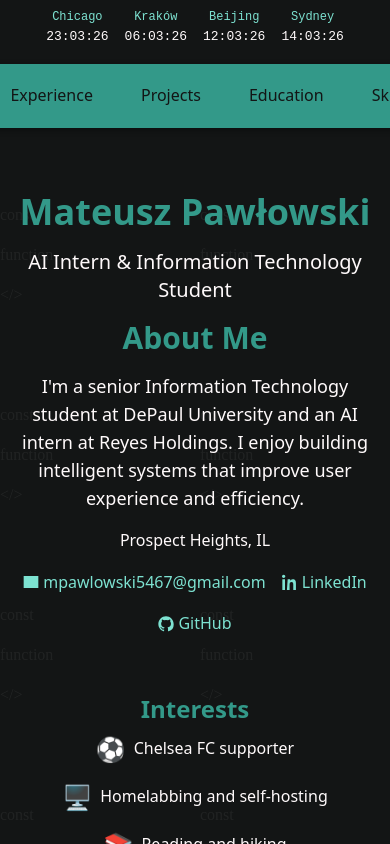
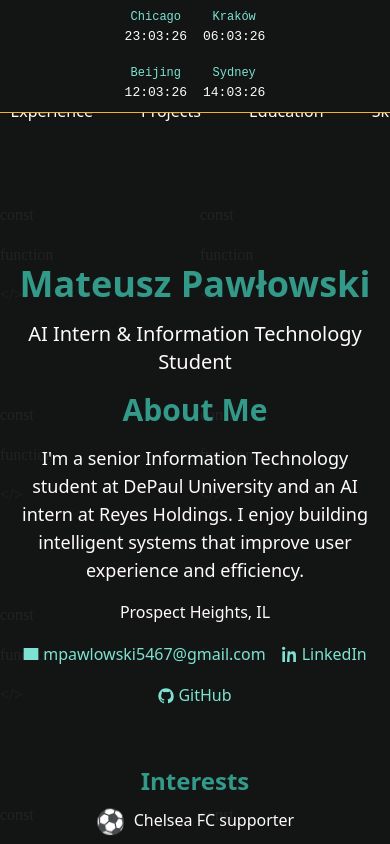
Before and after one commit to Mpawlowski5467/mateusz-pawlowski-portfolio, a React (Vite) app: page / in a window 390 px wide. Shown: the top 844 px of the page. Built offline with nearby package versions, Linux system fonts and the light colour scheme.

Commit message:
feat: restore blurred navbar with clock bar

```diff
--- a/src/App.jsx
+++ b/src/App.jsx
@@ -7,7 +7,8 @@ import { Education } from './components/Education.jsx'
 import { Skills } from './components/Skills.jsx'
 import { BackToTopButton } from './components/BackToTopButton.jsx'
 import { Footer } from './components/Footer.jsx'
-import { TopRow } from './components/TopRow.jsx'
+import { ClockBar } from './components/ClockBar.jsx'
+import { Navbar } from './components/Navbar.jsx'
 import { LanguageContext } from './context/LanguageContext.jsx'
 import { translations } from './i18n.js'
 
@@ -17,7 +18,8 @@ export function App() {
 
   return (
     <LanguageContext.Provider value={{ lang, setLang, t }}>
-      <TopRow />
+      <ClockBar />
+      <Navbar />
       <PersonalInfo />
       <Experience />
       <Projects />
--- a/src/components/TopRow.jsx
+++ b/src/components/ClockBar.jsx
@@ -1,9 +1,8 @@
 import { useEffect, useState } from 'react'
-import { Navbar } from './Navbar.jsx'
 
 const zones = [
   { city: 'Chicago', tz: 'America/Chicago' },
-  { city: 'Krak\u00f3w', tz: 'Europe/Warsaw' },
+  { city: 'Kraków', tz: 'Europe/Warsaw' },
   { city: 'Beijing', tz: 'Asia/Shanghai' },
   { city: 'Sydney', tz: 'Australia/Sydney' }
 ]
@@ -18,8 +17,10 @@ function formatTime(zone) {
   }).format(new Date())
 }
 
-export function TopRow() {
-  const [times, setTimes] = useState(() => zones.map((z) => ({ ...z, time: formatTime(z.tz) })))
+export function ClockBar() {
+  const [times, setTimes] = useState(() =>
+    zones.map((z) => ({ ...z, time: formatTime(z.tz) }))
+  )
 
   useEffect(() => {
     const id = setInterval(() => {
@@ -29,15 +30,18 @@ export function TopRow() {
   }, [])
 
   return (
-    <header className="top-row">
+    <div className="clock-bar" role="group" aria-label="World clocks">
+      <div className="clock-group">
         {times.slice(0, 2).map((tz) => (
           <Clock key={tz.tz} city={tz.city} time={tz.time} />
         ))}
-      <Navbar />
+      </div>
+      <div className="clock-group">
         {times.slice(2).map((tz) => (
           <Clock key={tz.tz} city={tz.city} time={tz.time} />
         ))}
-    </header>
+      </div>
+    </div>
   )
 }
 
--- a/src/components/Navbar.jsx
+++ b/src/components/Navbar.jsx
@@ -5,6 +5,7 @@ export function Navbar() {
   const { lang, setLang, t } = useContext(LanguageContext)
   const [active, setActive] = useState('about')
   const [open, setOpen] = useState(false)
+  const [scrolled, setScrolled] = useState(false)
 
   useEffect(() => {
     if (typeof window === 'undefined' || !('IntersectionObserver' in window)) return
@@ -28,8 +29,24 @@ export function Navbar() {
 
   const links = ['about', 'experience', 'projects', 'education', 'skills']
 
+  useEffect(() => {
+    let ticking = false
+    const handleScroll = () => {
+      if (!ticking) {
+        window.requestAnimationFrame(() => {
+          setScrolled(window.scrollY > 0)
+          ticking = false
+        })
+        ticking = true
+      }
+    }
+    window.addEventListener('scroll', handleScroll)
+    handleScroll()
+    return () => window.removeEventListener('scroll', handleScroll)
+  }, [])
+
   return (
-    <nav className="navbar">
+    <nav className={`navbar ${scrolled ? 'scrolled' : ''}`}>
       <div className="nav-inner">
         {links.map((key) => (
           <a
--- a/src/index.css
+++ b/src/index.css
@@ -10,6 +10,10 @@ html {
   --surface: #2b2c28;
   --sunflow: #f6ae2d;
   --sunflow-rgb: 246, 174, 45;
+  --background-rgb: 19, 21, 21;
+
+  --clock-bar-height: 2.5rem;
+  --navbar-height: 3rem;
 
   --radius-sm: 10px;
   --radius-md: 12px;
@@ -25,7 +29,7 @@ body {
   line-height: 1.6;
   background-color: var(--background);
   color: var(--neutral);
-  padding-top: 4rem;
+  padding-top: calc(var(--clock-bar-height) + var(--navbar-height));
   overflow-x: hidden;
 }
 
@@ -196,35 +200,52 @@ input[type='submit']:focus {
   color: var(--accent);
 }
 
-.top-row {
+
+.clock-bar {
   position: fixed;
   top: 0;
   left: 0;
   width: 100%;
   display: flex;
   align-items: center;
-  justify-content: center;
+  justify-content: space-between;
   gap: var(--space-md);
   padding: var(--space-sm) var(--space-md);
   background-color: var(--background);
   z-index: 50;
   flex-wrap: wrap;
+  border-bottom: 1px solid var(--sunflow);
+}
+
+.clock-group {
+  display: flex;
+  gap: var(--space-md);
 }
 
 .navbar {
+  position: sticky;
+  top: var(--clock-bar-height);
+  z-index: 40;
   display: flex;
-  order: 3;
+  justify-content: center;
+  align-items: center;
+  height: var(--navbar-height);
+  color: var(--neutral);
+  background-color: transparent;
+  transition: background-color 0.3s ease, backdrop-filter 0.3s ease;
+}
+
+.navbar.scrolled {
+  background-color: rgba(var(--background-rgb), 0.7);
+  backdrop-filter: blur(8px);
+  border-bottom: 1px solid var(--sunflow);
 }
 
 .nav-inner {
   display: flex;
   align-items: center;
   gap: var(--space-md);
-  background-color: var(--primary);
-  color: var(--background);
   padding: var(--space-sm) var(--space-md);
-  border-radius: var(--radius-md);
-  box-shadow: 0 2px 6px rgba(0, 0, 0, 0.4);
 }
 
 .nav-link {
@@ -301,9 +322,12 @@ input[type='submit']:focus {
 }
 
 @media (max-width: 600px) {
-  .navbar {
-    flex-basis: 100%;
-    order: 5;
+  .clock-bar {
+    flex-direction: column;
+    align-items: center;
+  }
+  .clock-group {
+    width: 100%;
     justify-content: center;
   }
 }
@@ -312,7 +336,8 @@ input[type='submit']:focus {
   .project-card,
   .icon-link,
   .nav-link,
-  .lang-btn {
+  .lang-btn,
+  .navbar {
     transition: none;
   }
   .project-card:hover,
```
Lines whose indentation alone changed are shown as unchanged.
